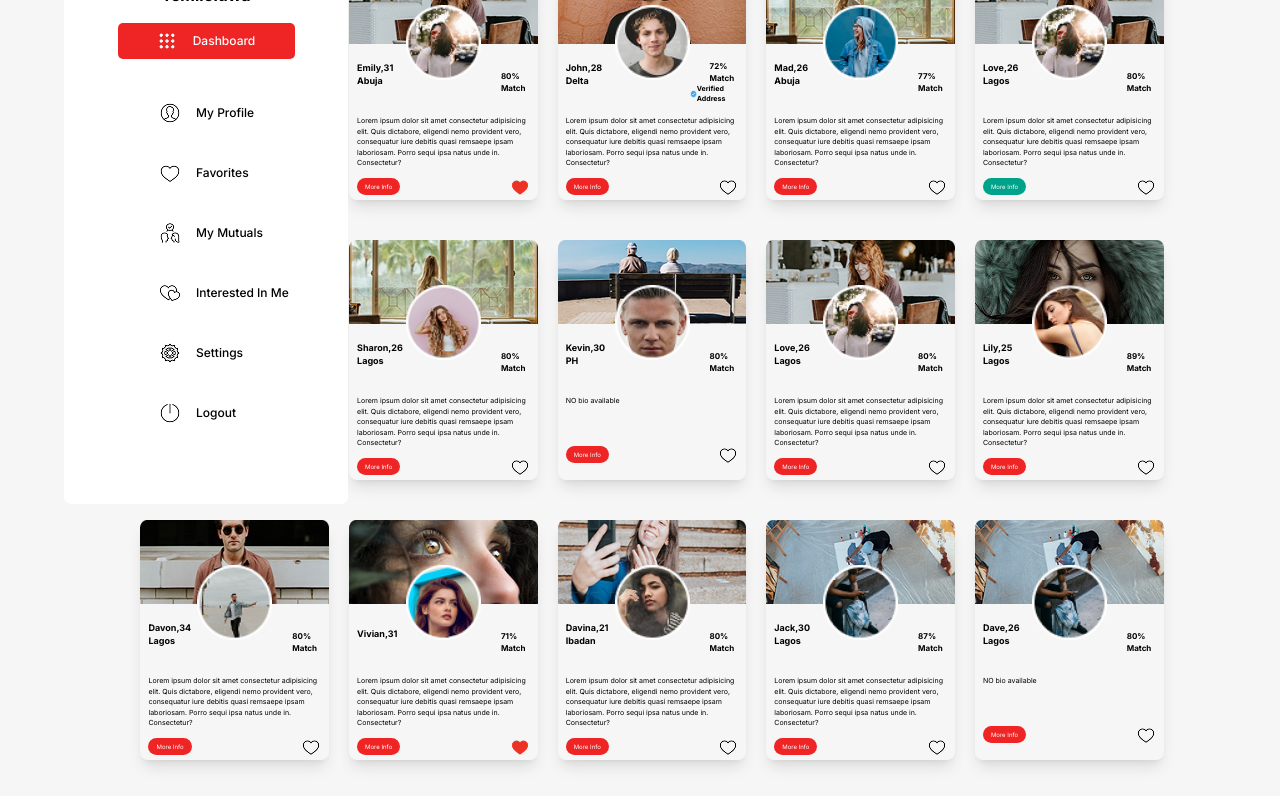
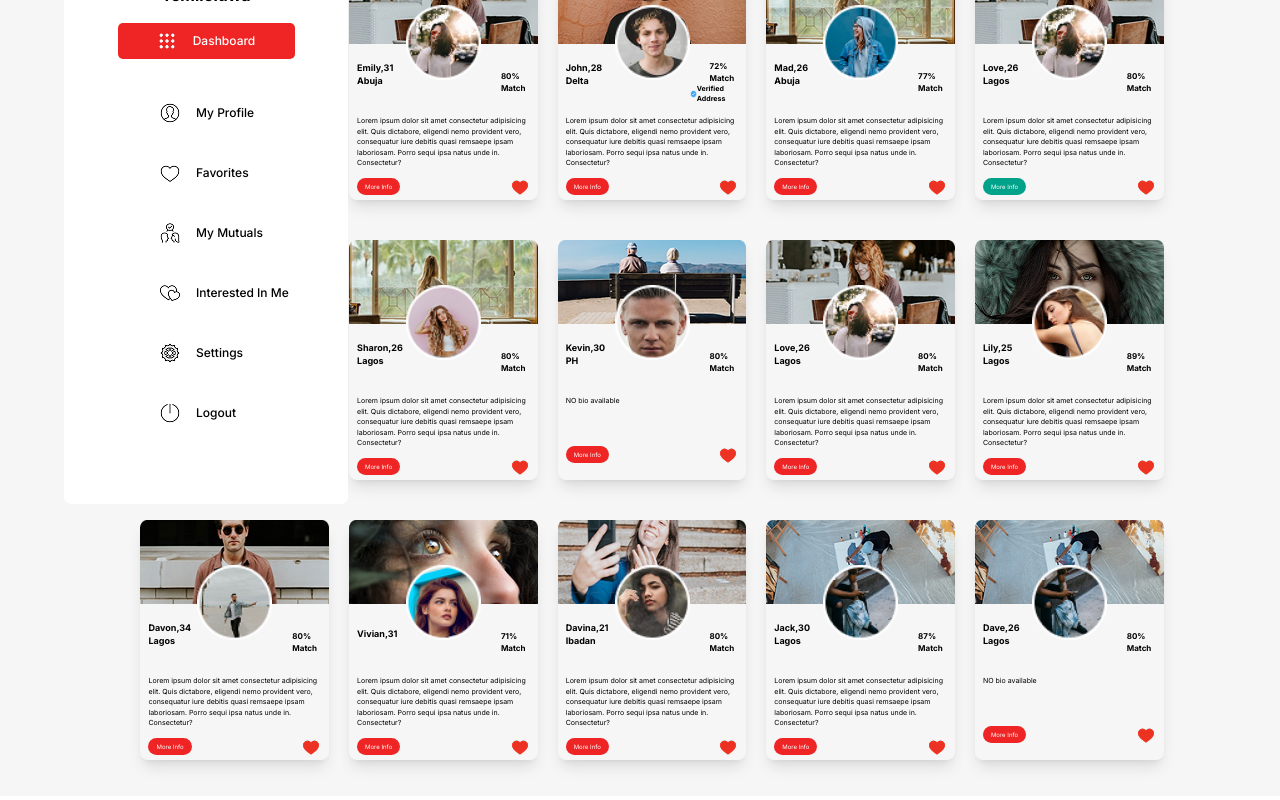
Before and after one commit to Tech041/assessment1, a Next.js app: page / in a window 1280 px wide. Shown: the part 316-1116 px from the top of the page. Built offline with nearby package versions, Linux system fonts and the light colour scheme.

Commit message:
added toggle on love icon

```diff
--- a/src/app/page.jsx
+++ b/src/app/page.jsx
@@ -231,7 +231,6 @@ const Dashboard = () => {
               src1={"/images/background_1.png"}
               src2={"/images/image_1.png"}
               src3={"/icons/instagram.png"}
-              src4={"/icons/Favorite.png"}
               text1={"Davina,23"}
               text2={"Abuja"}
               text3={"85% Match"}
@@ -262,7 +261,6 @@ const Dashboard = () => {
               src1={"/images/background_3.png"}
               src2={"/images/image_3.png"}
               src3={"/icons/instagram.png"}
-              src4={"/icons/Favorite.png"}
               text1={"John,28"}
               text2={"Delta"}
               text3={"72% Match"}
@@ -278,7 +276,6 @@ const Dashboard = () => {
               src1={"/images/background_4.png"}
               src2={"/images/image_4.png"}
               src3={"/icons/instagram.png"}
-              src4={"/icons/Favorite.png"}
               text1={"Mad,26"}
               text2={"Abuja"}
               text3={"77% Match"}
@@ -293,7 +290,6 @@ const Dashboard = () => {
               src1={"/images/background_5.png"}
               src2={"/images/image_5.png"}
               src3={"/icons/instagram.png"}
-              src4={"/icons/Favorite.png"}
               text1={"Love,26"}
               text2={"Lagos"}
               text3={"80% Match"}
@@ -308,7 +304,6 @@ const Dashboard = () => {
               src1={"/images/background_6.png"}
               src2={"/images/image_6.png"}
               src3={"/icons/instagram.png"}
-              src4={"/icons/Favorite.png"}
               text1={"Karem,23"}
               text2={"Abuja"}
               text3={"85% Match"}
@@ -323,7 +318,6 @@ const Dashboard = () => {
               src1={"/images/background_7.png"}
               src2={"/images/image_7.png"}
               src3={"/icons/instagram.png"}
-              src4={"/icons/Favorite.png"}
               text1={"Sharon,26"}
               text2={"Lagos"}
               text3={"80% Match"}
@@ -338,7 +332,6 @@ const Dashboard = () => {
               src1={"/images/background_8.png"}
               src2={"/images/image_8.png"}
               src3={"/icons/instagram.png"}
-              src4={"/icons/Favorite.png"}
               text1={"Kevin,30"}
               text2={"PH"}
               text3={"80% Match"}
@@ -351,7 +344,6 @@ const Dashboard = () => {
               src1={"/images/background_9.png"}
               src2={"/images/image_9.png"}
               src3={"/icons/instagram.png"}
-              src4={"/icons/Favorite.png"}
               text1={"Love,26"}
               text2={"Lagos"}
               text3={"80% Match"}
@@ -366,7 +358,6 @@ const Dashboard = () => {
               src1={"/images/background_10.png"}
               src2={"/images/image_10.png"}
               src3={"/icons/instagram.png"}
-              src4={"/icons/Favorite.png"}
               text1={"Lily,25"}
               text2={"Lagos"}
               text3={"89% Match"}
@@ -381,7 +372,6 @@ const Dashboard = () => {
               src1={"/images/background_11.png"}
               src2={"/images/image_11.png"}
               src3={"/icons/instagram.png"}
-              src4={"/icons/Favorite.png"}
               text1={"Davon,34"}
               text2={"Lagos"}
               text3={"80% Match"}
@@ -410,7 +400,6 @@ const Dashboard = () => {
               src1={"/images/background_13.png"}
               src2={"/images/image_13.png"}
               src3={"/icons/instagram.png"}
-              src4={"/icons/Favorite.png"}
               text1={"Davina,21"}
               text2={"Ibadan"}
               text3={"80% Match"}
@@ -425,7 +414,6 @@ const Dashboard = () => {
               src1={"/images/background_14.png"}
               src2={"/images/image_14.png"}
               src3={"/icons/instagram.png"}
-              src4={"/icons/Favorite.png"}
               text1={"Jack,30"}
               text2={"Lagos"}
               text3={"87% Match"}
@@ -440,7 +428,6 @@ const Dashboard = () => {
               src1={"/images/background_15.png"}
               src2={"/images/image_15.png"}
               src3={"/icons/instagram.png"}
-              src4={"/icons/Favorite.png"}
               text1={"Dave,26"}
               text2={"Lagos"}
               text3={"80% Match"}
--- a/src/components/UserCard.jsx
+++ b/src/components/UserCard.jsx
@@ -1,11 +1,10 @@
 import Image from "next/image";
-import React from "react";
+import React, { useState } from "react";
 
 const UserCard = ({
   src1,
   src2,
   src3,
-  src4,
   text1,
   text2,
   text3,
@@ -13,6 +12,7 @@ const UserCard = ({
   text5,
   className,
 }) => {
+  const [toggle, setToggle] = useState(false);
   return (
     <div className="w-[100%] h-[240px]  rounded-lg relative shadow-lg mb-5">
       <div className="w-full h-full">
@@ -47,7 +47,23 @@ const UserCard = ({
             {text5 === "NO bio available" && <div className="h-[30px] "></div>}
             <div className="flex justify-between items-center pt-2 ">
               <button className={className}>More Info</button>
-              <Image src={src4} width={20} height={20} alt=" love" />
+              <span onClick={() => setToggle((prev) => !prev)} className="">
+                {toggle ? (
+                  <Image
+                    src={"/icons/Favorite.png"}
+                    width={20}
+                    height={20}
+                    alt=" love"
+                  />
+                ) : (
+                  <Image
+                    src={"/icons/Favorite_red.png"}
+                    width={20}
+                    height={20}
+                    alt=" love"
+                  />
+                )}
+              </span>
             </div>
           </div>
         </div>
```
